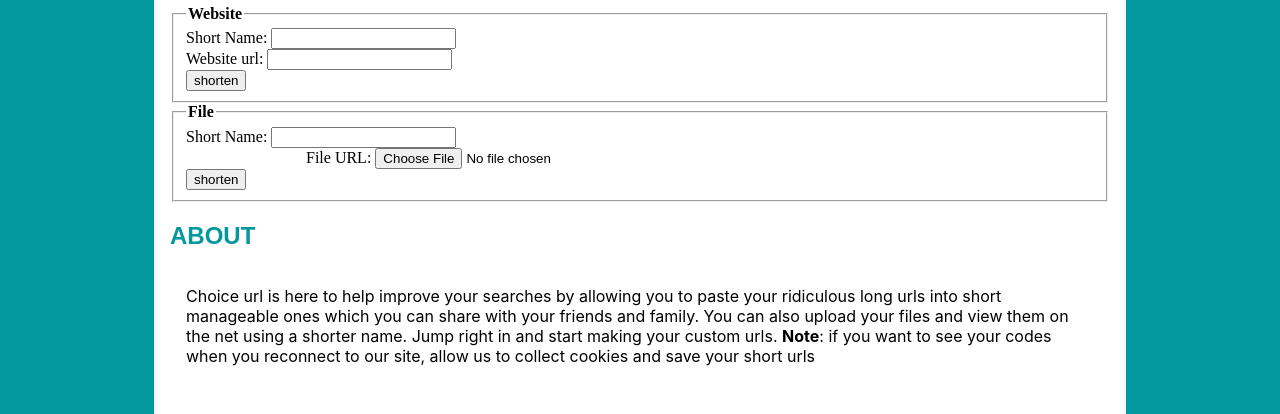
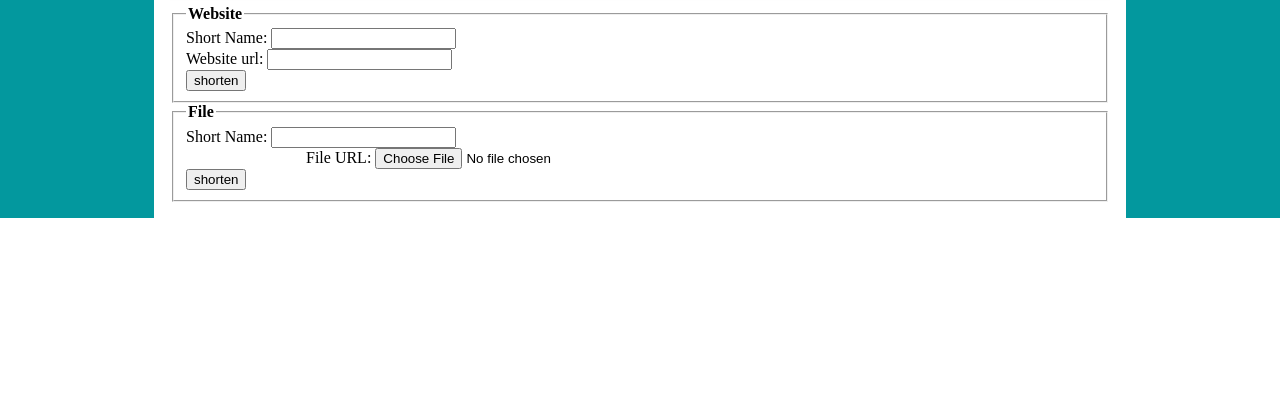
Before and after one commit to ThomasRettig/url-shortener-1, a Flask app: page / in a window 1280 px wide. Shown: the part 640-1054 px from the top of the page. After the commit the page ends 858 px from the top, so only its background shows below. Run offline with Flask 2, Linux system fonts and the light colour scheme; some libraries are stand-ins or nearby versions; some web fonts are replaced.

Commit message:
Update home.html

```diff
--- a/choiceurl/templates/home.html
+++ b/choiceurl/templates/home.html
@@ -47,12 +47,4 @@
   </ul>
   {% endif %}
 
-<h2 id="about">ABOUT</h2>
-<p class="about-site-paragraph">Choice url is here to help improve your searches by allowing you to paste your ridiculous long urls
-  into short manageable ones which you can share with your friends and family. You can also upload your
-  files and view them on the net using a shorter name. Jump right in and start making your custom urls.
-  <strong>Note</strong>: if you want to see your codes when you reconnect to our site, allow us to collect cookies and save
-  your short urls
-</p>
-
 {% endblock %}
```
